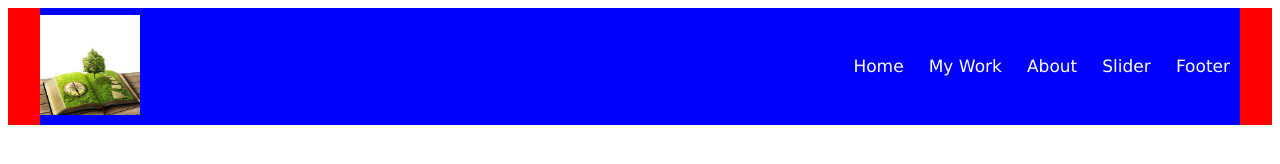
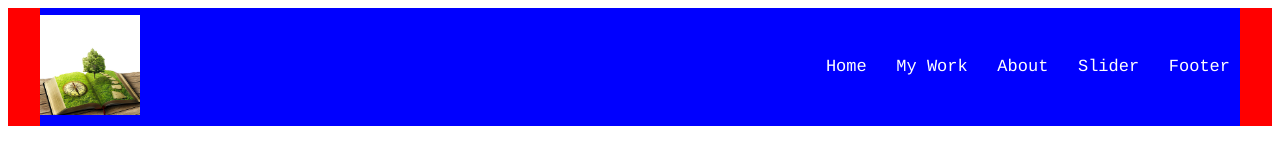
Before and after one commit to thorfjalar/thorfjalar.github.io, a plain HTML site: page index.html in a window 1280 px wide. Drawn offline with Linux system fonts and the light colour scheme.

Commit message:
Add files via upload

```diff
--- a/css/main.css
+++ b/css/main.css
@@ -116,7 +116,7 @@ section {
 
 body {
     line-height: 1;
-    font-family: 'Verdana', sans-serif;
+    font-family: 'Courier', sans-serif;
     }
 ol,
 ul {
```
